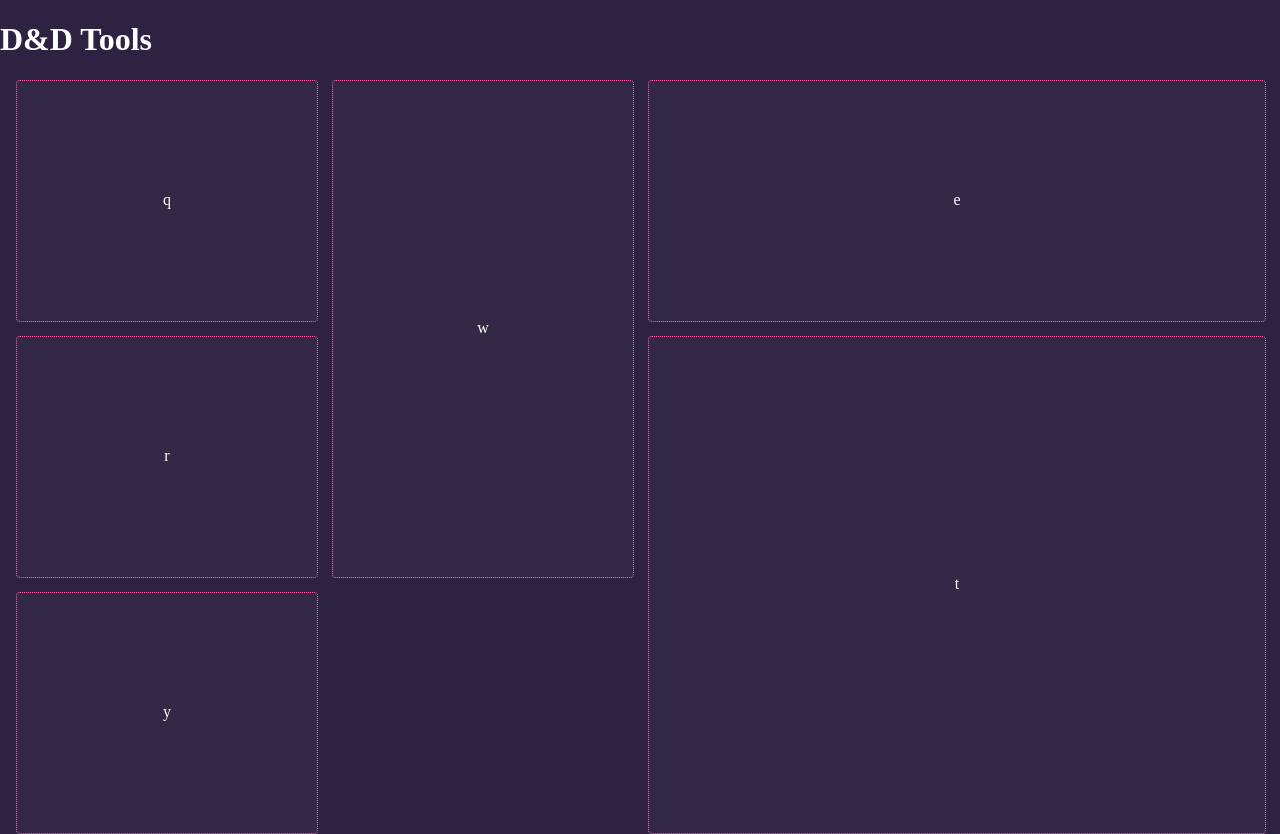
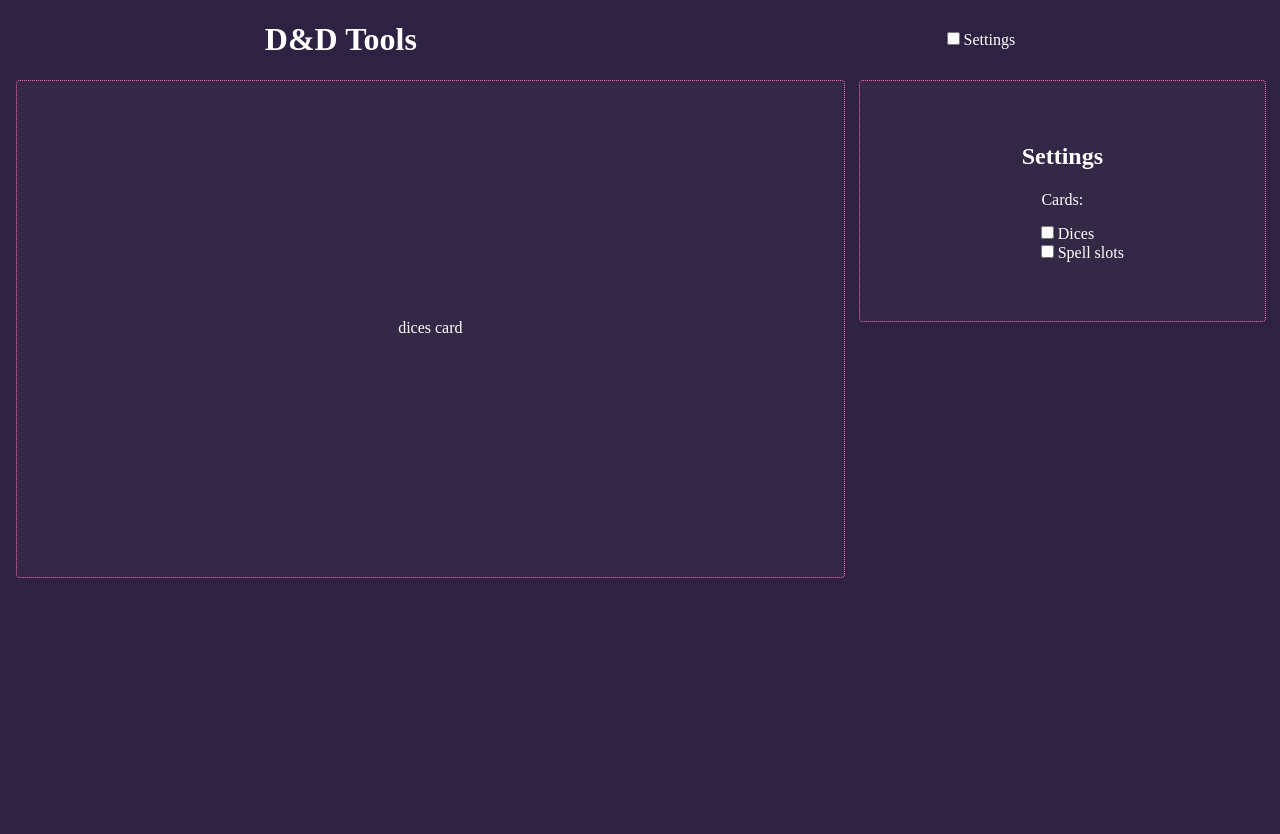
Before and after one commit to maciej-wasiak/dnd-tools, a website built with webpack: page src/pages/index.html in a window 1280 px wide. After the commit the page ends 800 px from the top, so only its background shows below. Built offline with nearby package versions, Linux system fonts and the light colour scheme.

Commit message:
hiding cards

```diff
--- a/src/js/index.js
+++ b/src/js/index.js
@@ -6,4 +6,6 @@
 
 /* place your code below */
 
-console.log('HELLO 🚀')
+import './settings.js';
+
+console.log('HELLO 🚀');
--- /dev/null
+++ b/src/js/settings.js
@@ -0,0 +1,52 @@
+let txt = `
+
+<section class="settings-card card">
+    <h2>Settings</h2>
+    <span>Cards:</span>
+
+    <ul>
+
+        <li>
+            <label for="dices-toggle" class="dices-toggle">
+                <input type="checkbox" name="dices-toggle" id="dices-toggle">
+                Dices
+            </label>
+        </li>
+
+        <li>
+            <label for="slots-toggle">
+                <input type="checkbox" name="slots-toggle" id="slots-toggle">
+                Spell slots
+            </label>
+        </li>
+
+        <!--
+        <li>
+            <label for="">
+                <input type="checkbox" name="" id="">
+
+            </label>
+        </li>
+        -->
+
+    </ul>
+</section>
+
+`;
+
+document.querySelector('main').innerHTML += txt;
+
+function toggle_card(card_name) {
+    let card = document.querySelector('.' + card_name + '-card');
+    let toggle = document.querySelector('#' + card_name + '-toggle');
+
+    if (toggle.checked == true) {
+        card.style.display = 'flex';
+    } else {
+        card.style.display = 'none';
+    }
+}
+
+document.querySelector(".settings-toggle").addEventListener("click", function () {toggle_card('settings')});
+
+document.querySelector(".dices-toggle").addEventListener("click", function () {toggle_card('dices')});
--- a/src/pages/index.html
+++ b/src/pages/index.html
@@ -25,32 +25,16 @@
 
     <header>
       <h1>D&D Tools</h1>
+      <label for="settings-toggle" class="settings-toggle">
+        <input type="checkbox" name="settings-toggle" id="settings-toggle">
+        Settings
+      </label>
     </header>
 
     <main>
 
-      <section class="card">
-        q
-      </section>
-
-      <section class="card card__tall">
-        w
-      </section>
-
-      <section class="card card__wide">
-        e
-      </section>
-
-      <section class="card">
-        r
-      </section>
-
-      <section class="card card__tall card__wide">
-        t
-      </section>
-
-      <section class="card">
-        y
+      <section class="dices-card card card__tall card__wide">
+        dices card
       </section>
 
     </main>
--- a/src/scss/main.scss
+++ b/src/scss/main.scss
@@ -2,6 +2,9 @@
 
 @import "_variables";
 @import "modules/hello.scss";
+
+//cards
+@import "modules/settings.scss";
 
 body {
   background: $wtf;
@@ -11,6 +14,8 @@
 
 header {
   display: flex;
+  align-items: center;
+  justify-content: space-around;
 }
 
 main {
@@ -37,10 +42,14 @@
   background: #ffffff08;
 
   &__tall {
-    grid-row: span 2 / auto;
+    @media screen and (min-width: 600px) {
+      grid-row: span 2 / auto;
+    }
   }
 
   &__wide {
-    grid-column: span 2 / auto;
+    @media screen and (min-width: 600px) {
+      grid-column: span 2 / auto;
+    }
   }
 }
--- /dev/null
+++ b/src/scss/modules/settings.scss
@@ -0,0 +1,5 @@
+.settings-card {
+    & ul {
+        list-style: none;
+    }
+}
```
